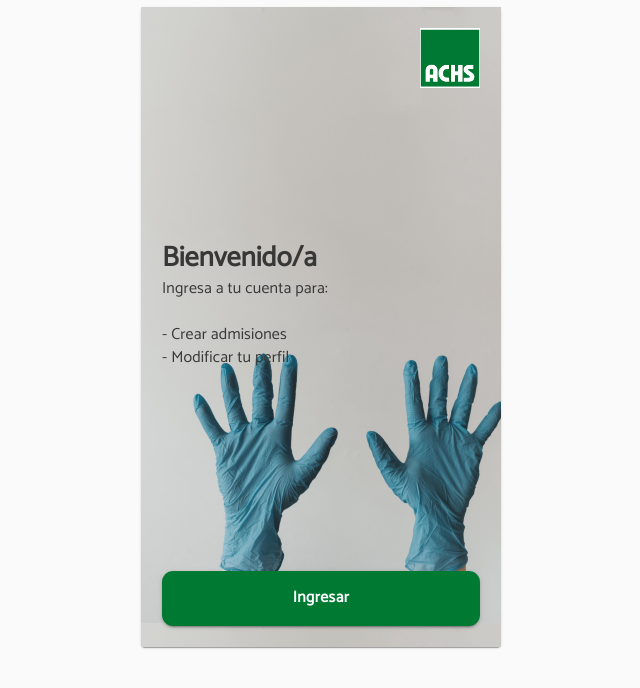
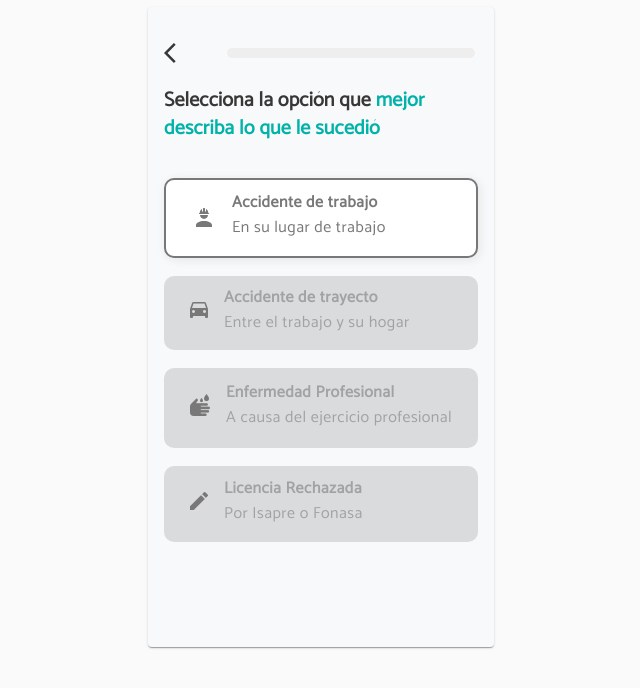
Before and after one commit to aronysalvador/AdmisionFront, a React (Create React App) app: page / in a window 1280 px wide. Shown: the top 688 px of the page, without its empty margins (319-959 px from the left). Built offline with nearby package versions, Linux system fonts and the light colour scheme; what google-maps-react, msal would draw is missing.

Commit message:
cambio boton siniestro

```diff
--- a/src/containers/Sinister/index.jsx
+++ b/src/containers/Sinister/index.jsx
@@ -1,4 +1,4 @@
-import React from 'react';
+import React, {useState} from 'react';
 import { connect, useSelector, shallowEqual } from 'react-redux';
 import { handleSetStep, updateForm } from '../../redux/actions/AdmissionAction';
 import { handleLogUpdate } from '../../redux/actions/Log';
@@ -15,6 +15,8 @@ const Identification = (props) => {
     const classes = siniestroStyle()
     const comunClass = getComunStyle()
     const spaceStyle = getSpaceStyle()
+
+    const [buttonOver, setButtonOver] = useState(false)
 
     const { LogForm: {ID} } = useSelector((state) => state, shallowEqual);
 
@@ -38,9 +40,20 @@ const Identification = (props) => {
                         dispatch(updateForm("tipoSiniestro", tipo));
                         dispatch(handleLogUpdate({opcion:4, Id: ID, tipoSiniestro: tipo}));
                         dispatch(handleSetStep(3));
-                    }}>
+                    }}
+                    onMouseOver={() =>{
+                        setButtonOver(true)
+
+                    }}
+                    onMouseOut={() =>{
+                        setButtonOver(false)
+
+                    }}
+                    >
+
                         {/* <div id="imgButtonTrabajo" title="Accidente de trabajo"/> */}
-                        <img alt="Accidente de Trabajo" src="./static/trabajo.svg" className={classes.imgButton} />
+                        <img alt="Accidente de Trabajo" src={!buttonOver ? "./static/trabajo.svg" : "./static/trabajo-active.svg"} className={classes.imgButton} />
+
                         <div>Accidente de trabajo <br/>
                         <span className={classes.textButton}>En su lugar de trabajo</span>
                         </div>
--- a/src/css/siniestroStyle.js
+++ b/src/css/siniestroStyle.js
@@ -30,15 +30,20 @@ export const siniestroStyle = makeStyles((theme) => ({
       background: "#DFF3F2",
       border: "2px solid #00B2A9",
      "& img" : {
+       "@global": {
+         ".ejer":{
+          display: "none"
+         }
+
+       }
       // backgroundImage: `url(${require("./../img/trabajoActive.svg")})`,
       // backgroundRepeat: "no-repeat",
-      // zIndex: "",
+      // zIndex: "300",
+
      },
-     '&:hover $child': {
-      color: "#00B2A9 !important"
-    }
     },
   },
+
   imgButton: {
     // width: "3em",
     // height: "3em",
--- a/src/redux/models/AdmissionForm.js
+++ b/src/redux/models/AdmissionForm.js
@@ -1,5 +1,5 @@
 export const AdmissionForm = {
-  step: 0,
+  step: 2,
   percentage: 0,
   rut: "",
   isAfiliado: "",
```
